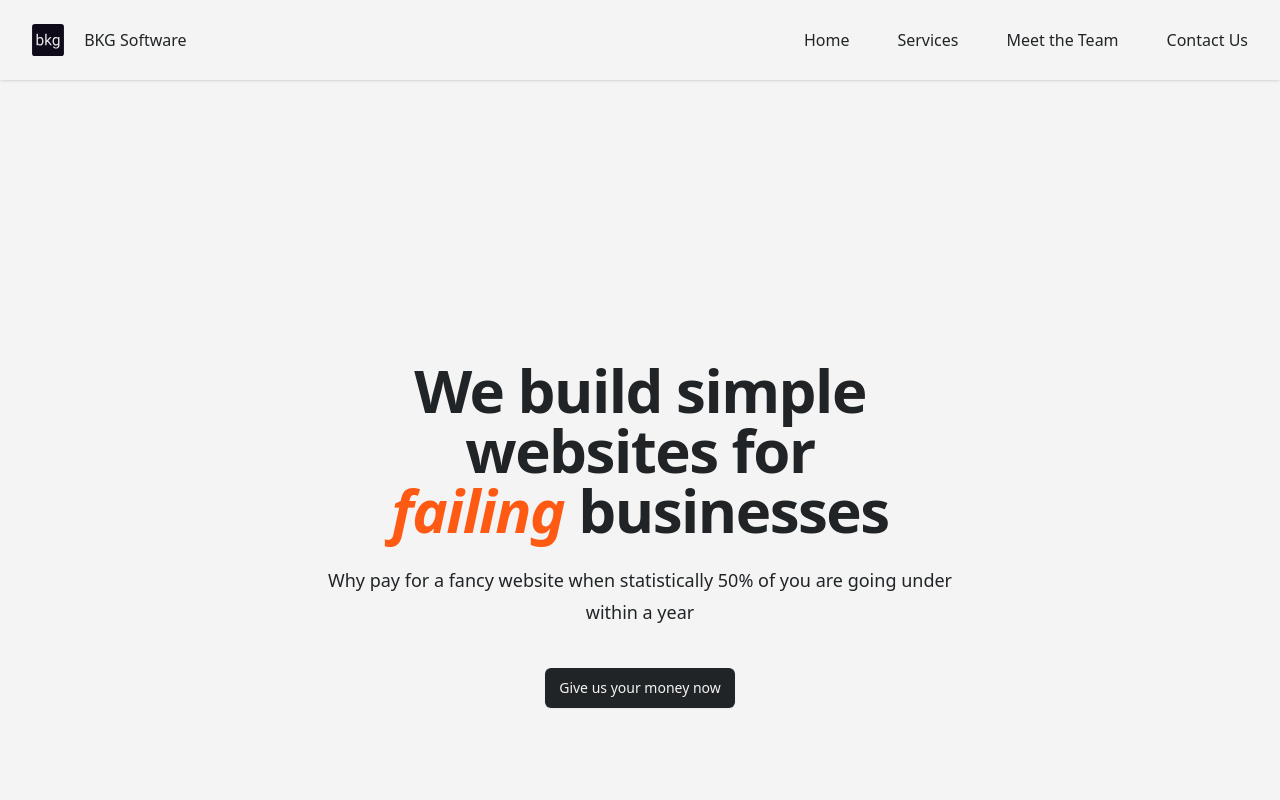
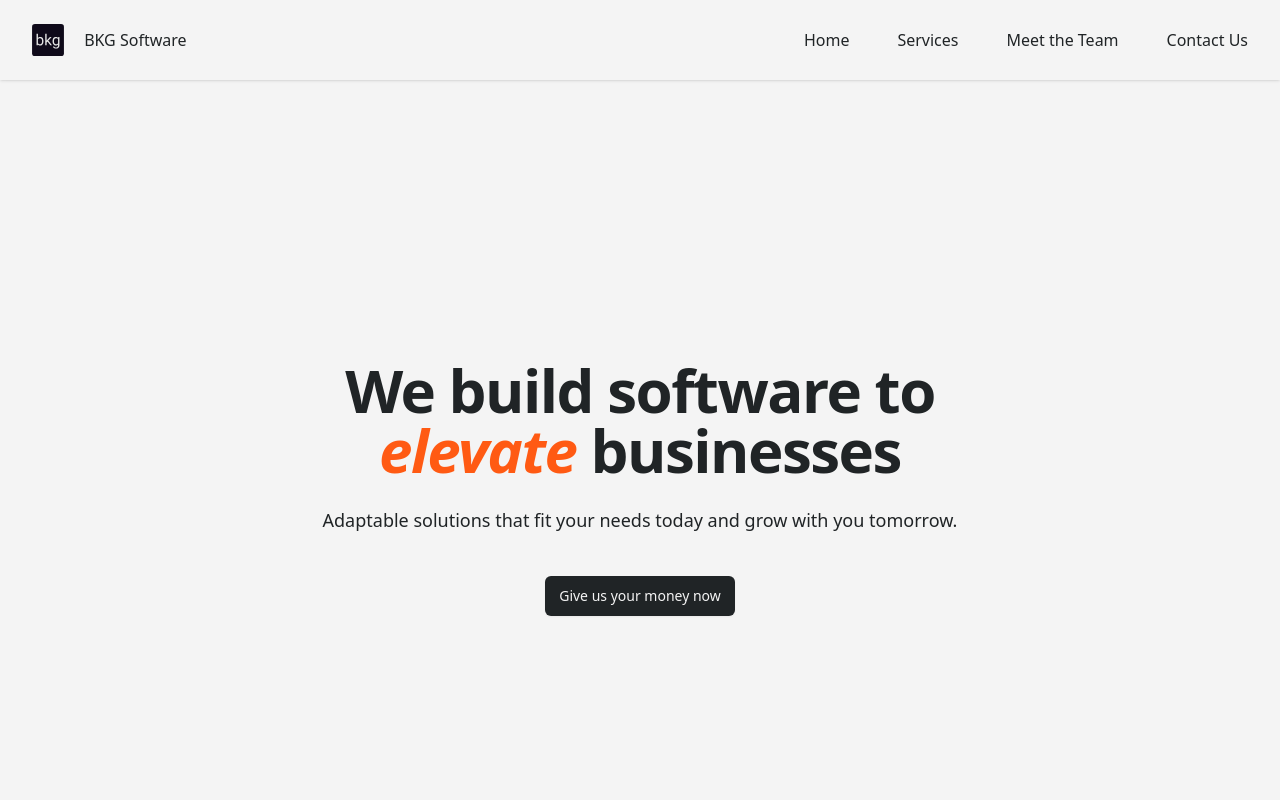
Before and after one commit to bkgsoftware/web, a React (Create React App) app: page / in a window 1280 px wide. Shown: the top 800 px of the page. Built offline with nearby package versions, Linux system fonts and the light colour scheme.

Commit message:
text changes

```diff
--- a/src/components/FooterBar.js
+++ b/src/components/FooterBar.js
@@ -2,7 +2,7 @@ import React from "react";
 import Copyright from "./Copyright";
 import SocialMedia from "./SocialMedia";
 
-const NavBar = () => {
+const FooterBar = () => {
     return (
         <div>
             <SocialMedia></SocialMedia>
@@ -11,4 +11,4 @@ const NavBar = () => {
     );
 }
 
-export default NavBar;
+export default FooterBar;
--- a/src/components/Hero.js
+++ b/src/components/Hero.js
@@ -8,11 +8,11 @@ const Hero = () => {
             </div>
             <div className="mx-auto max-w-2xl py-32 sm:py-48 lg:py-56">
             <div className="text-center">
-                <h1 className="text-balance text-4xl font-bold tracking-tight text-gray-900 sm:text-6xl">
-                We build simple websites for <span className="text-orange italic">failing</span> businesses
+                <h1 className="text-balance text-6xl font-bold tracking-tight text-gray-900 sm:text-6xl">
+                We build software to <span className="text-orange italic">elevate</span> businesses
                 </h1>
                 <p className="mt-6 text-lg leading-8 text-gray-600">
-                Why pay for a fancy website when statistically 50% of you are going under within a year
+                Adaptable solutions that fit your needs today and grow with you tomorrow.
                 </p>
                 <div className="mt-10 flex items-center justify-center gap-x-6">
                 <a
--- a/src/pages/HomePage.js
+++ b/src/pages/HomePage.js
@@ -18,8 +18,6 @@ const HomePage = () => {
             <FeatureSection title="Cloud Intergration" description={featureDesciption1} imageSrc={FeatureSectionImage1} />
             <FeatureSection title="Custom Business Tools" description={featureDesciption2} imageSrc={FeatureSectionImage2} reverse='True' />
             <FeatureSection title="Web & App Development" description={featureDesciption3} imageSrc={FeatureSectionImage2} />
-
-
         </div>
     );
 };
```
